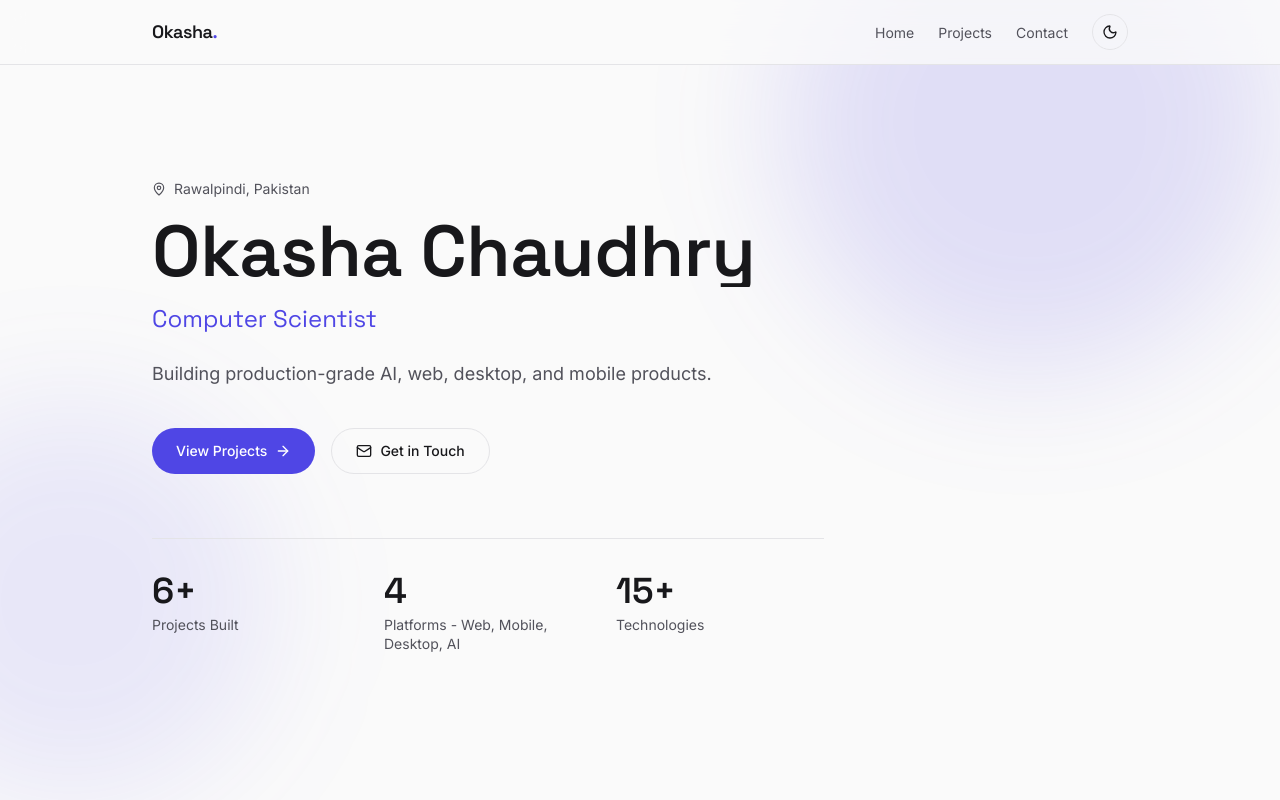
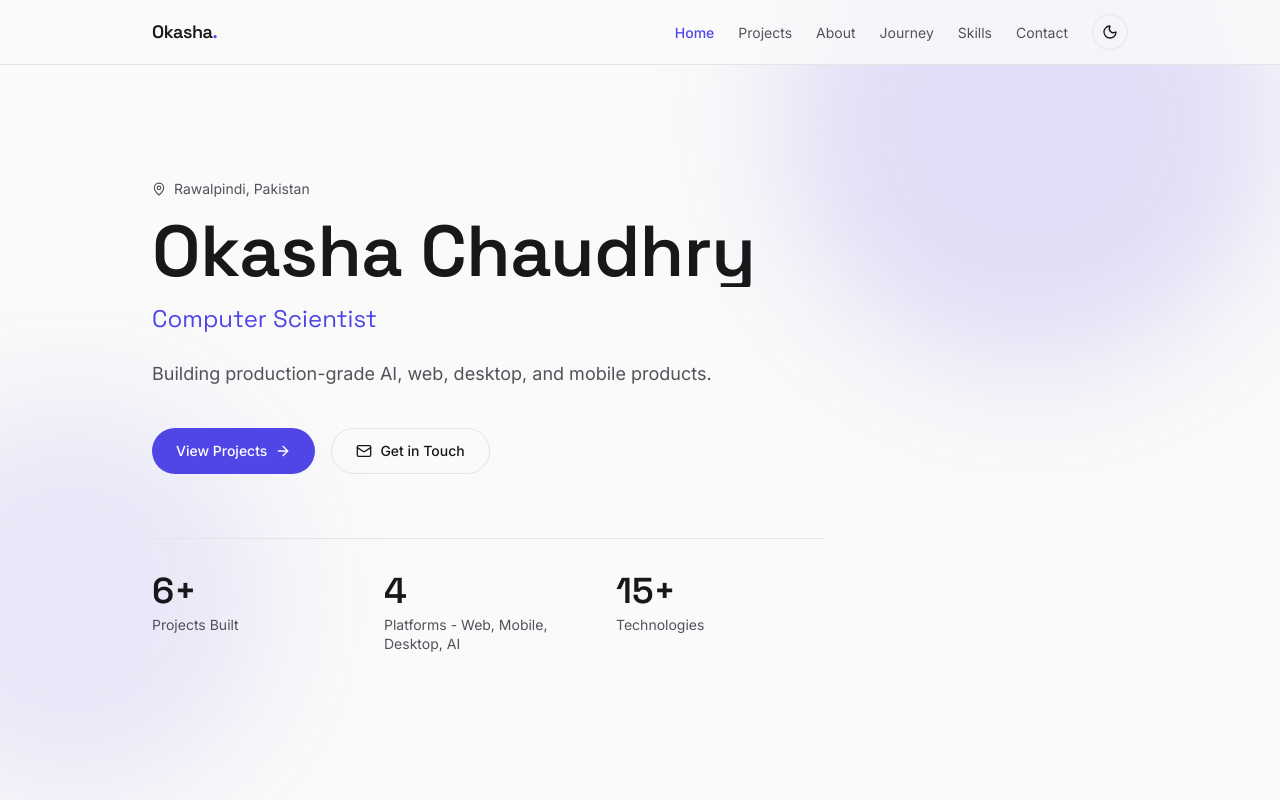
Before and after one commit to Okasha-Chaudhry/portfolio, a Next.js app: page / in a window 1280 px wide. Shown: the top 800 px of the page. Built offline with nearby package versions, Linux system fonts and the light colour scheme.

Commit message:
feat: add active section highlighting and complete nav links

```diff
--- a/src/components/layout/Navbar.tsx
+++ b/src/components/layout/Navbar.tsx
@@ -1,13 +1,23 @@
+"use client";
+
 import { ThemeToggle } from "@/components/layout/ThemeToggle";
 import { siteConfig } from "@/data/site";
+import { useActiveSection } from "@/hooks/useActiveSection";
 
 const navLinks = [
-  { label: "Home", href: "#home" },
-  { label: "Projects", href: "#projects" },
-  { label: "Contact", href: "#contact" },
+  { label: "Home", href: "#home", id: "home" },
+  { label: "Projects", href: "#projects", id: "projects" },
+  { label: "About", href: "#about", id: "about" },
+  { label: "Journey", href: "#journey", id: "journey" },
+  { label: "Skills", href: "#skills", id: "skills" },
+  { label: "Contact", href: "#contact", id: "contact" },
 ];
 
+const sectionIds = navLinks.map((l) => l.id);
+
 export function Navbar() {
+  const activeId = useActiveSection(sectionIds);
+
   return (
     <header className="fixed inset-x-0 top-0 z-50 border-b border-border bg-background/80 backdrop-blur-md">
       <nav aria-label="Main navigation" className="mx-auto flex h-16 max-w-5xl items-center justify-between px-6">
@@ -18,7 +28,7 @@ export function Navbar() {
           <ul className="hidden items-center gap-6 sm:flex">
             {navLinks.map((link) => (
               <li key={link.href}>
-                <a href={link.href} className="text-sm text-muted transition-colors hover:text-foreground">
+                <a href={link.href} aria-current={activeId === link.id ? "true" : undefined} className={`text-sm transition-colors ${activeId === link.id ? "font-medium text-accent" : "text-muted hover:text-foreground"}`}>
                   {link.label}
                 </a>
               </li>
--- /dev/null
+++ b/src/hooks/useActiveSection.ts
@@ -0,0 +1,29 @@
+"use client";
+
+import { useEffect, useState } from "react";
+
+export function useActiveSection(sectionIds: string[]) {
+  const [activeId, setActiveId] = useState<string>(sectionIds[0] ?? "");
+
+  useEffect(() => {
+    const observer = new IntersectionObserver(
+      (entries) => {
+        for (const entry of entries) {
+          if (entry.isIntersecting) {
+            setActiveId(entry.target.id);
+          }
+        }
+      },
+      { rootMargin: "-40% 0px -55% 0px" }
+    );
+
+    for (const id of sectionIds) {
+      const el = document.getElementById(id);
+      if (el) observer.observe(el);
+    }
+
+    return () => observer.disconnect();
+  }, [sectionIds]);
+
+  return activeId;
+}
```
